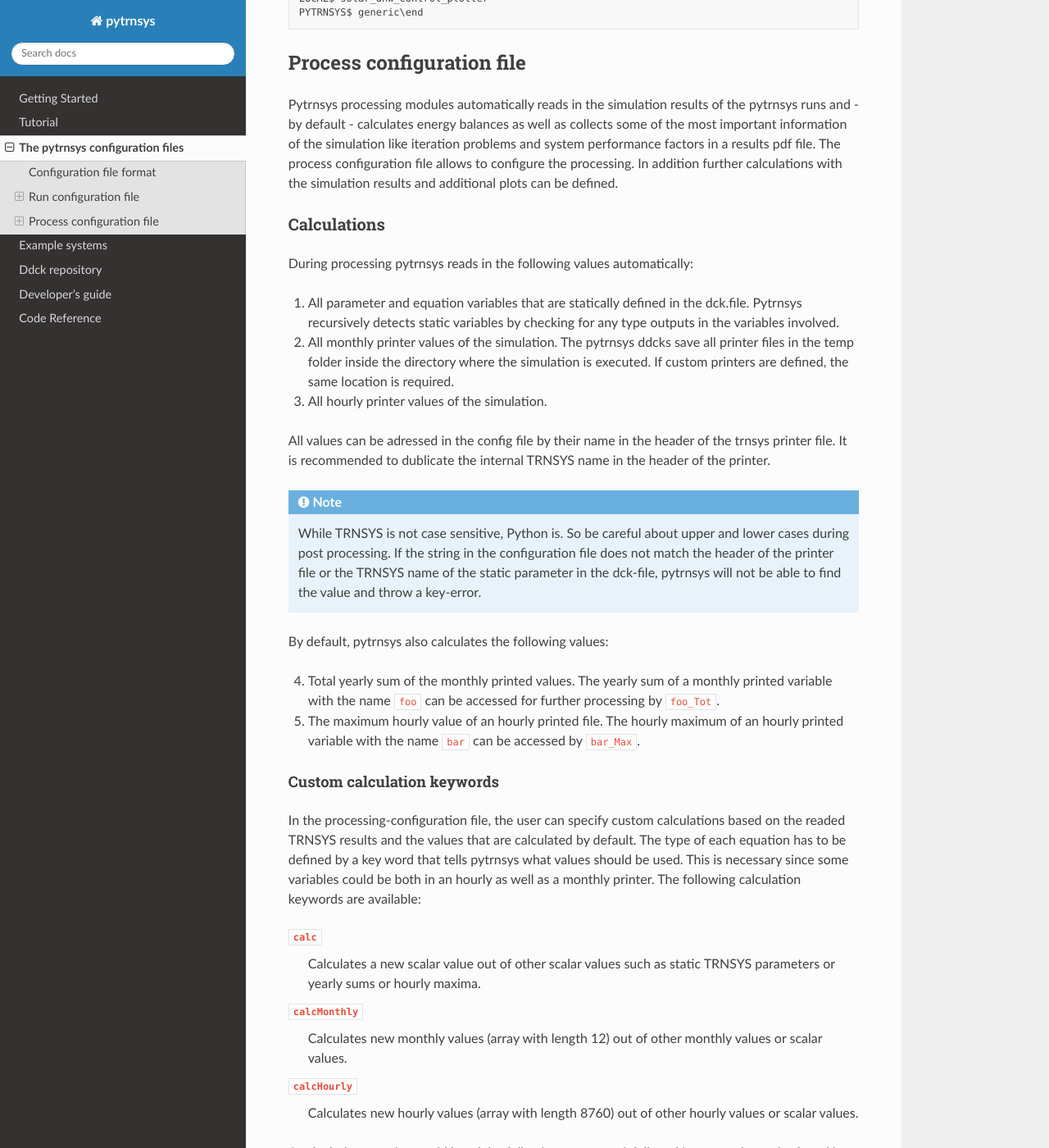
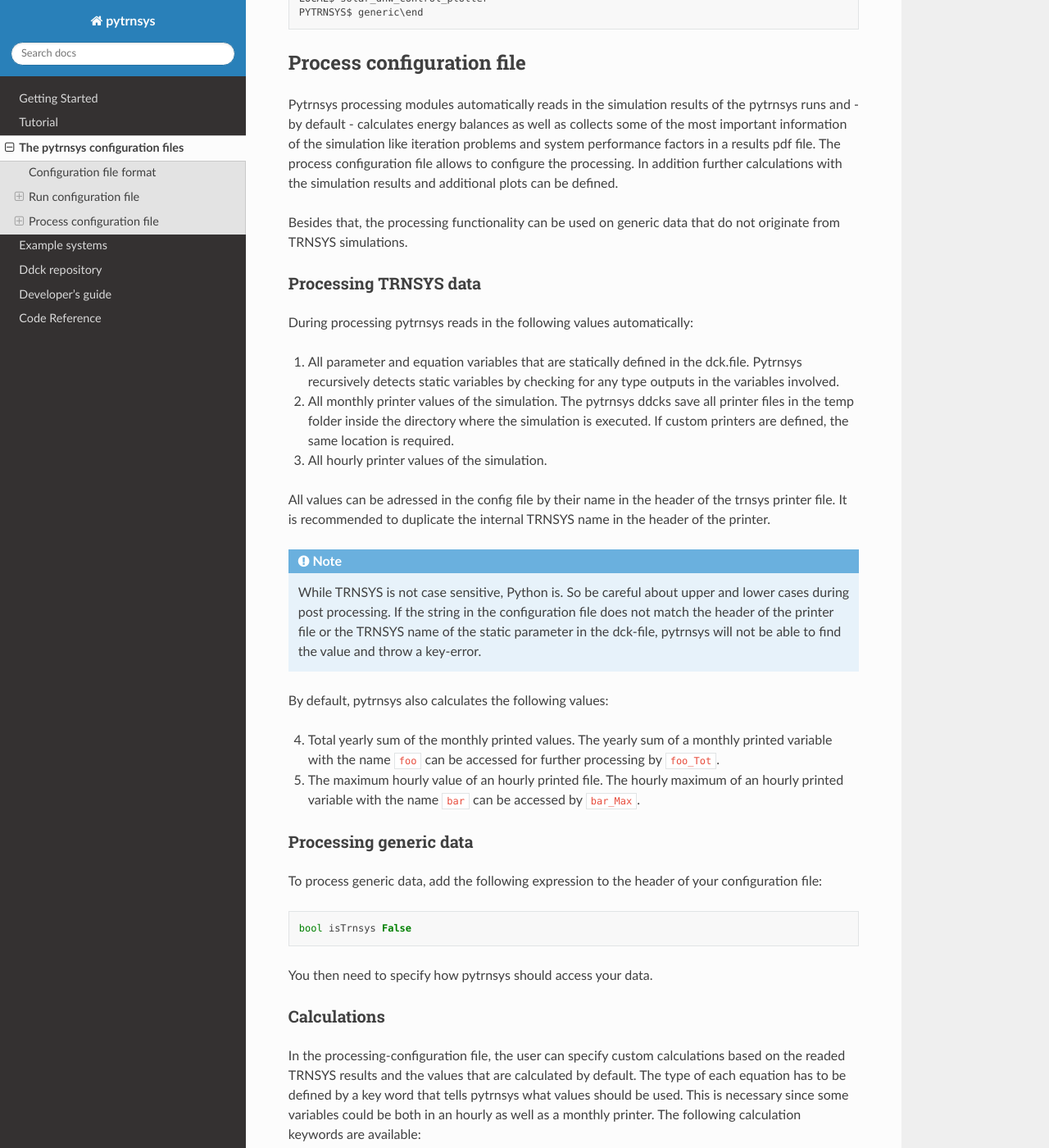
Before and after one commit to SPF-OST/pytrnsys, a Sphinx documentation site: the page built from docs/guide/config_file.rst, in a window 1280 px wide and 1400 px high, scrolled down 5120 px. Shown: the whole window at 82% size. Built offline with Sphinx 7.4.7 and the Read the Docs theme 2.0.0, drawn with Linux system fonts in a browser that asks for light colours; pages that are not in the unit, such as notebooks, are missing from menus.

Commit message:
Adding the documentation for processing generic data with pytrnsys.

```diff
--- a/docs/guide/config_file.rst
+++ b/docs/guide/config_file.rst
@@ -262,8 +262,11 @@
 pdf file. The process configuration file allows to configure the processing. In addition
 further calculations with the simulation results and additional plots can be defined.
 
-Calculations
-------------
+Besides that, the processing functionality can be used on generic data that do not originate from
+TRNSYS simulations.
+
+Processing TRNSYS data
+----------------------
 
 During processing pytrnsys reads in the following values automatically:
 
@@ -278,7 +281,7 @@
 3.  All hourly printer values of the simulation.
 
 All values can be adressed in the config file by their name in the header of the trnsys printer file.
-It is recommended to dublicate the internal TRNSYS name in the header of the printer.
+It is recommended to duplicate the internal TRNSYS name in the header of the printer.
 
 .. note::
 
@@ -296,8 +299,17 @@
 5.  The maximum hourly value of an hourly printed file. The hourly maximum of an hourly
     printed variable with the name ``bar`` can be accessed by ``bar_Max``.
 
-Custom calculation keywords
-^^^^^^^^^^^^^^^^^^^^^^^^^^^
+Processing generic data
+-----------------------
+
+To process generic data, add the following expression to the header of your configuration file::
+
+    bool isTrnsys False
+
+You then need to specify how pytrnsys should access your data.
+
+Calculations
+------------
 
 In the processing-configuration file, the user can specify custom calculations based on the
 readed TRNSYS results and the values that are calculated by default. The type of each equation has to be
```
